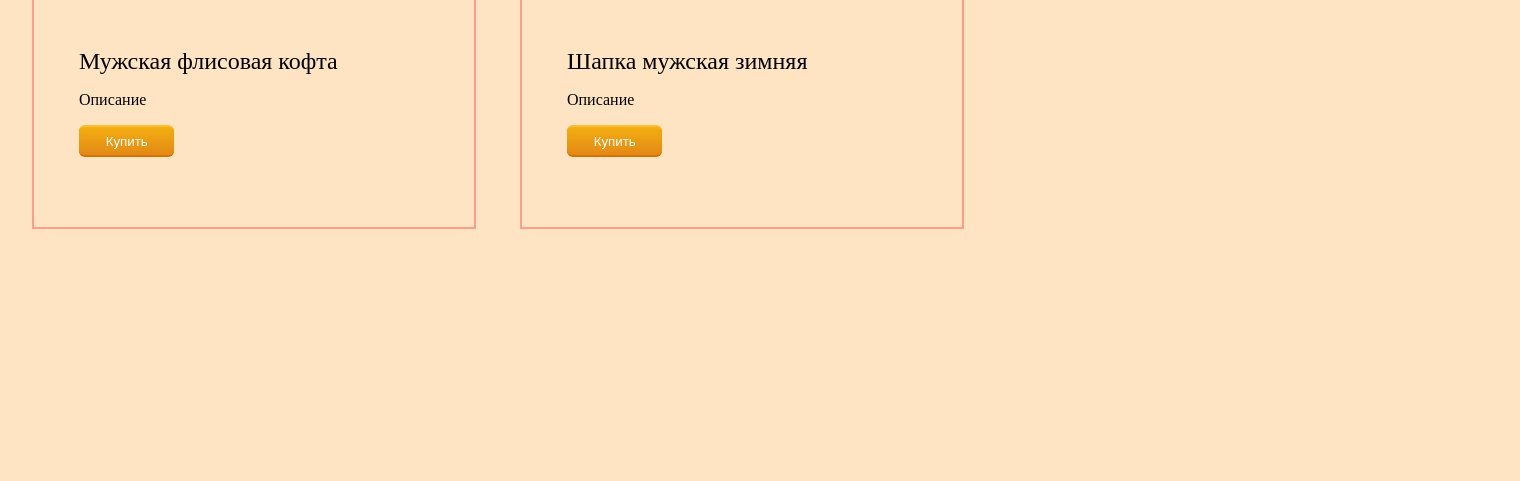
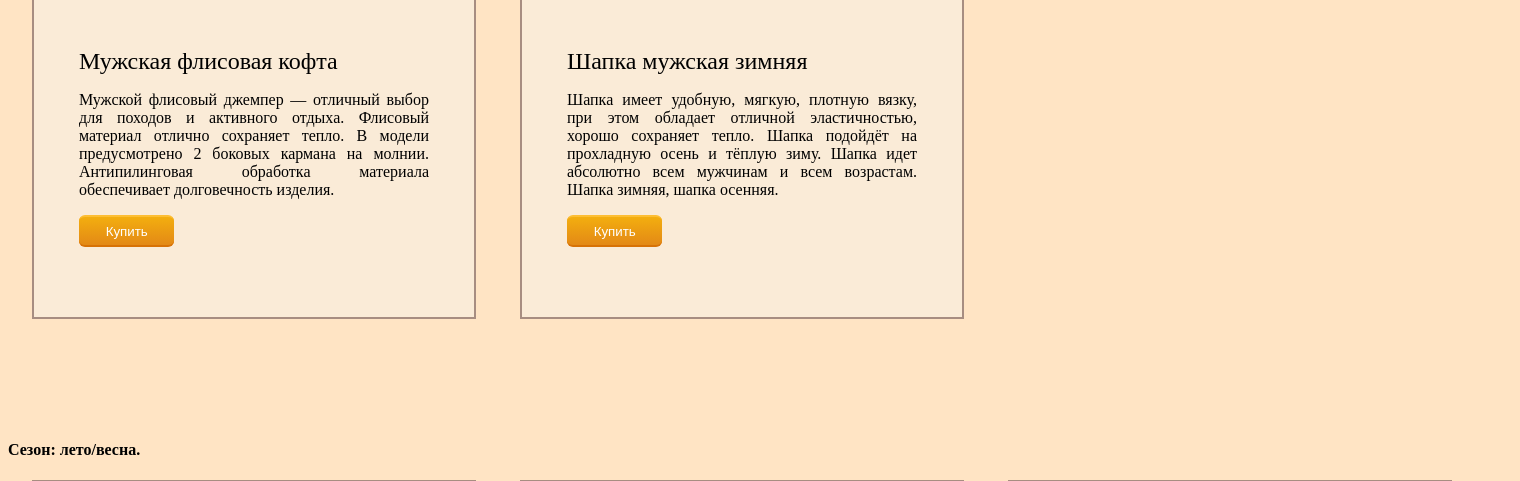
Before and after one commit to TimurSadriev/WEB, a PHP site: page /catalog.php in a window 1520 px wide. Shown: the part 1418-1899 px from the top of the page. Before the commit the page ends 1647 px from the top, so only its background shows below. Run offline with PHP 8.4, Linux system fonts and the light colour scheme; the visitor is signed in with stand-in values (Sample User, id 1).

Commit message:
добавил блоки, в каталог, изменил стиль полей ввода и кнопок регистрации и входа

```diff
--- a/catalog.php
+++ b/catalog.php
@@ -25,10 +25,10 @@ if(!isset($_SESSION))session_start();
     <?}?>
 </nav>
 
-<h1 class="hello">Здесь будет каталог</h1>
+<h1 class="hello">Каталог одежды</h1>
 <h2 class="catreview">На нашем сайте представлена одежда для мужчин и женщин, разделенная по сезонам. Вся одежда представлена в данном каталоге.</h2>
 <h3>Мужская одежда.</h3>
-<h4>Сезон: зима.</h4>
+<h4>Сезон: зима/осень.</h4>
 
 <? $products=[0=>["url"=>"https://ae04.alicdn.com/kf/Hd19c81a85eb7488582df6cee5ac90018v.jpg",
     "name"=>"Мужской пуховик",
@@ -42,11 +42,12 @@ if(!isset($_SESSION))session_start();
         "desc"=>"Мягкая кашемировая шерсть, идеальные пропорции и зигзагообразный структурный узор превратят пуловер в любимую вещь. Эта классическая модель привлекает не только качественными нитками из смеси альпака, шерсти и акрила двух прекрасно сочетающихся друг с другом цветов - серого и желтого. В этом случае предлагается интересный ход: спинка связана лицевой гладью снизу вверх, тогда как перед и рукава выполнены поперек, начиная с желтых участков. Горловина и рукава отделаны резинкой."]
 ,3=>["url"=>"https://g-strela.s3.eu-central-1.amazonaws.com/public/products/fcb8b3f3-050a-11e8-9432-00155d640301/photo/fcb8b3f3-050a-11e8-9432-00155d640301.jpg",
     "name"=>"Мужская флисовая кофта",
-    "desc"=>"Описание"]
+    "desc"=>"Мужской флисовый джемпер — отличный выбор для походов и активного отдыха. Флисовый материал отлично сохраняет тепло. В модели предусмотрено 2 боковых кармана на молнии. Антипилинговая обработка материала обеспечивает долговечность изделия."]
 ,4=>["url"=>"https://agatvspb.ru/upload/iblock/fef/1r1a0pen6rkh5dvs1c7dmrypt2bqlcfd/3d339c96_3ed1_11eb_b940_40ec99a99353_3d339c97_3ed1_11eb_b940_40ec99a99353.jpg",
         "name"=>"Шапка мужская зимняя",
-        "desc"=>"Описание"]
+        "desc"=>"Шапка имеет удобную, мягкую, плотную вязку, при этом обладает отличной эластичностью, хорошо сохраняет тепло. Шапка подойдёт на прохладную осень и тёплую зиму. Шапка идет абсолютно всем мужчинам и всем возрастам. Шапка зимняя, шапка осенняя."]
 ];?>
+
 <section class="content">
 
     <?for($i=0;$i<count($products);$i++){?>
@@ -58,5 +59,32 @@ if(!isset($_SESSION))session_start();
     </div>
     <?}?>
 </section>
+
+<h4>Сезон: лето/весна.</h4>
+<? $products2=[0=>["url"=>"https://brandpresent.ru/shop/project/1000/BP_01698309_1_tif_1000x1000.jpg",
+    "name"=>"Футболка мужская",
+    "desc"=>"Футболка мужская из 100% натурального хлопка, прямого кроя с коротким рукавом и круглым воротом. Идеально подходит для мужчин. Бестселлер среди футболок, это самый оптимальный и многофункциональный вариант. За счет свободного кроя не сковывает движений и прекрасно подходит как для повседневного гардероба, так и для занятий спортом. Мягкий натуральный хлопок гипоаллергенен, не раздражает кожу и позволяет ей дышать."]
+    ,1=>["url"=>"https://a.allegroimg.com/original/039491/5db540aa452587feaf3bf468cbfd/Spodenki-szorty-do-biegania-meskie-M-do-joggingu",
+        "name"=>"Шорты мужские",
+        "desc"=>"Мужские, спортивные шорты с карманами. Шорты мужские изготовлены из высококачественного турецкого трикотажного полотна. Мягкие и удобные, они прекрасно держат форму, не вытягиваются, не стесняют движений и идеально подходят для занятий спортом и отдыха. Шорты являются незаменимым элементом летнего гардероба. Ткань дышит. Очень удобные и отлично садятся на фигуру. Универсальны для любого силуэта мужчины."]
+    ,2=>["url"=>"https://printing-t-shirts.podaru.ru/assets/images/products/1286/0294210931000x1000.jpg",
+        "name"=>"Лонгслив мужской",
+        "desc"=>"Базовый хлопковый лонгслив мужской - капсульная базовая вещь, которая подойдет под любой гардероб и стиль. Качественный трикотаж кофты выполнен из плотных эко-материалов, минималистический стиль - ничего лишнего. Тельняшка универсальна, подойдет на прогулку, для занятия спортом, на свидание, в университет/школу/на работу или встречу с друзьями. Лонгслив не стесняет движения и достаточно тонок и легок для теплой погоды."]
+    ,3=>["url"=>"https://olimpstar.ru/upload/resize_cache/iblock/0a9/400_400_140cd750bba9870f18aada2478b24840a/588453_451_1.jpg",
+        "name"=>"Мужские штаны",
+        "desc"=>"Мужские трикотажные штаны. Свободный крой и комфортная посадка, подходит для всех типов фигур. Впереди два кармана. Брючины внизу прямого покроя. Выполнены из эластичного, немнущегося, износостойкого, прочного трикотажа и приятного на ощупь. Подойдут для повседневного использования, прогулок, поездок на отдых и домашнего ношения. Мягкие, комфортные и очень удобные в носке."]
+];?>
+
+<section class="content">
+
+    <?for($i=0;$i<count($products2);$i++){?>
+        <div class="card">
+            <img class="card-image" src="<?=$products2[$i]['url']?>">
+            <h3 class="card-title"><?=$products2[$i]['name']?></h3>
+            <p class="card-text"><?=$products2[$i]['desc']?></p>
+            <button name="buy<?=($i+1)?>" value="Buy<?=($i+1)?>" class="button-cat">Купить</button>
+        </div>
+    <?}?>
+</section>
 </body>
 </html>
--- a/login.php
+++ b/login.php
@@ -24,7 +24,7 @@ include 'script/loginCheckScript.php';
     <form action=" " method="post">
         Логин: <input type="text" name="login" value=""><br>
         Пароль: <input type="password" name="password" value=""><br>
-        <input type="submit" value="Войти" name="in">
+        <input type="submit" class="submit" value="Войти" name="in">
     </form>
 </div>
 <?if(isset($_REQUEST['login']) && isset($_REQUEST['password']) && isset($_REQUEST['in'])){
@@ -36,7 +36,7 @@ include 'script/loginCheckScript.php';
         Придумайте логин: <input type="text" name="loginR" value=""><br>
         Придумайте пароль: <input type="password" name="passwordR" value=""><br>
         Подтвердите пароль: <input type="password" name="passwordRС" value=""><br>
-        <input type="submit" value="Зарегестрироваться" name="reg">
+        <input type="submit" class="submit" value="Зарегистрироваться" name="reg">
     </form>
 </div>
 <?
--- a/styles.css
+++ b/styles.css
@@ -27,10 +29,11 @@
     width: 350px;
     margin-bottom: 100px;
     padding: 45px 45px 70px;
-    border: 2px solid rgba(250, 50, 50, .4);
+    border: 2px solid rgba(43, 0, 0, .4);
     display: inline-block;
     margin-right: 22px;
     margin-left: 22px;
+    background-color: antiquewhite;
 }
 
 .card-title{
@@ -40,11 +43,13 @@
 }
 .card-text{
     font-size: 16px;
+    text-align: justify;
 }
 .card-image{
     width: 100%;
     margin-bottom: 25px;
 }
+/*Кнопки каталога*/
 .button-cat{
     display: inline-block;
     color: white;
```
Also changed, not shown: other parts of styles.css (+40 -7 lines).
